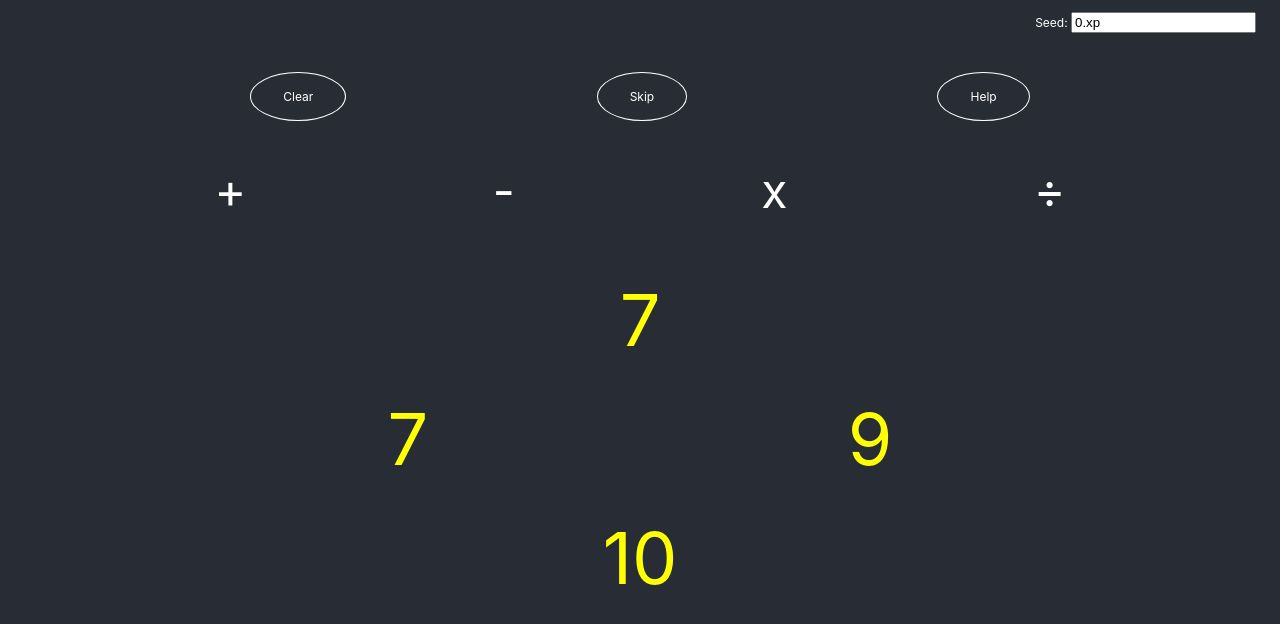
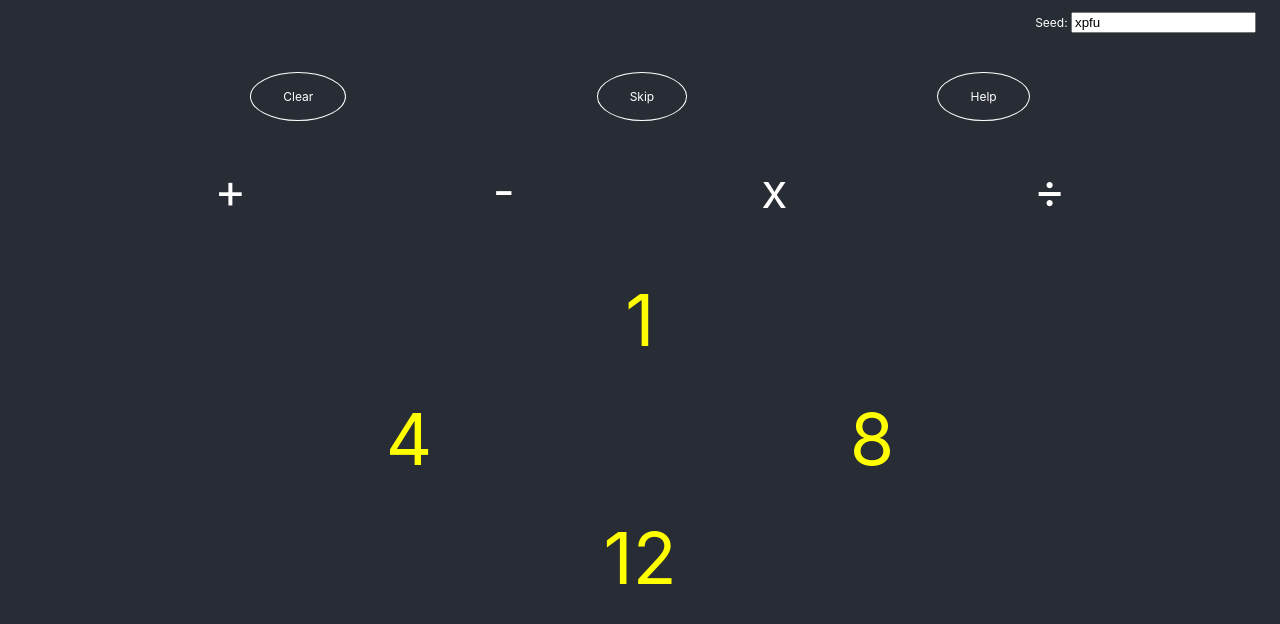
Before and after one commit to lopezda314/d2lo4, a React (Create React App) app: page / in a window 1280 px wide. Shown: the top 624 px of the page. Built offline with nearby package versions, Linux system fonts and the light colour scheme.

Commit message:
Disable overflow and change seed input to always be lowercase

```diff
--- a/src/App.css
+++ b/src/App.css
@@ -1,5 +1,5 @@
 .App {
-  overflow-x: hidden;
+  overflow: hidden;
   text-align: center;
   width: 100%;
 }
--- a/src/App.tsx
+++ b/src/App.tsx
@@ -2,7 +2,7 @@ import React from 'react';
 import seedrandom from 'seedrandom'
 import './App.css';
 
-let seed = Math.random().toString(36).slice(0,4);
+let seed = Math.random().toString(36).slice(2).slice(0, 4);
 const random = seedrandom(seed);
 
 interface State {
@@ -94,7 +94,7 @@ class Gameboard extends React.Component<GameboardProps, GameboardState> {
 
   updateSeed(event?: any) {
     this.clearProgress();
-    this.setState({seed: event.target.value, currentRNG: seedrandom(event.target.value)});
+    this.setState({seed: event.target.value.toLowerCase(), currentRNG: seedrandom(event.target.value.toLowerCase())});
     this.skipProblem();
   }
 
```
